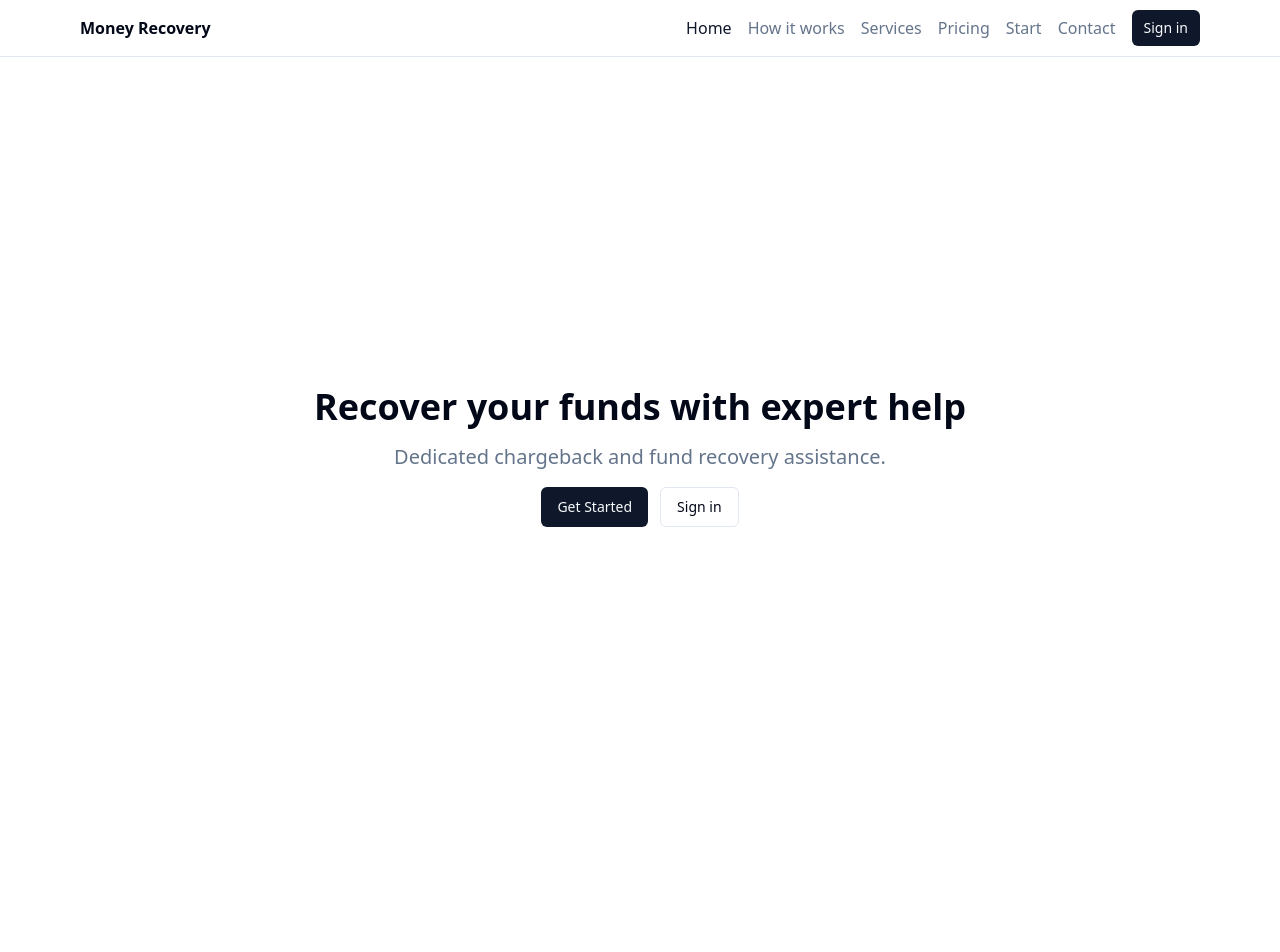
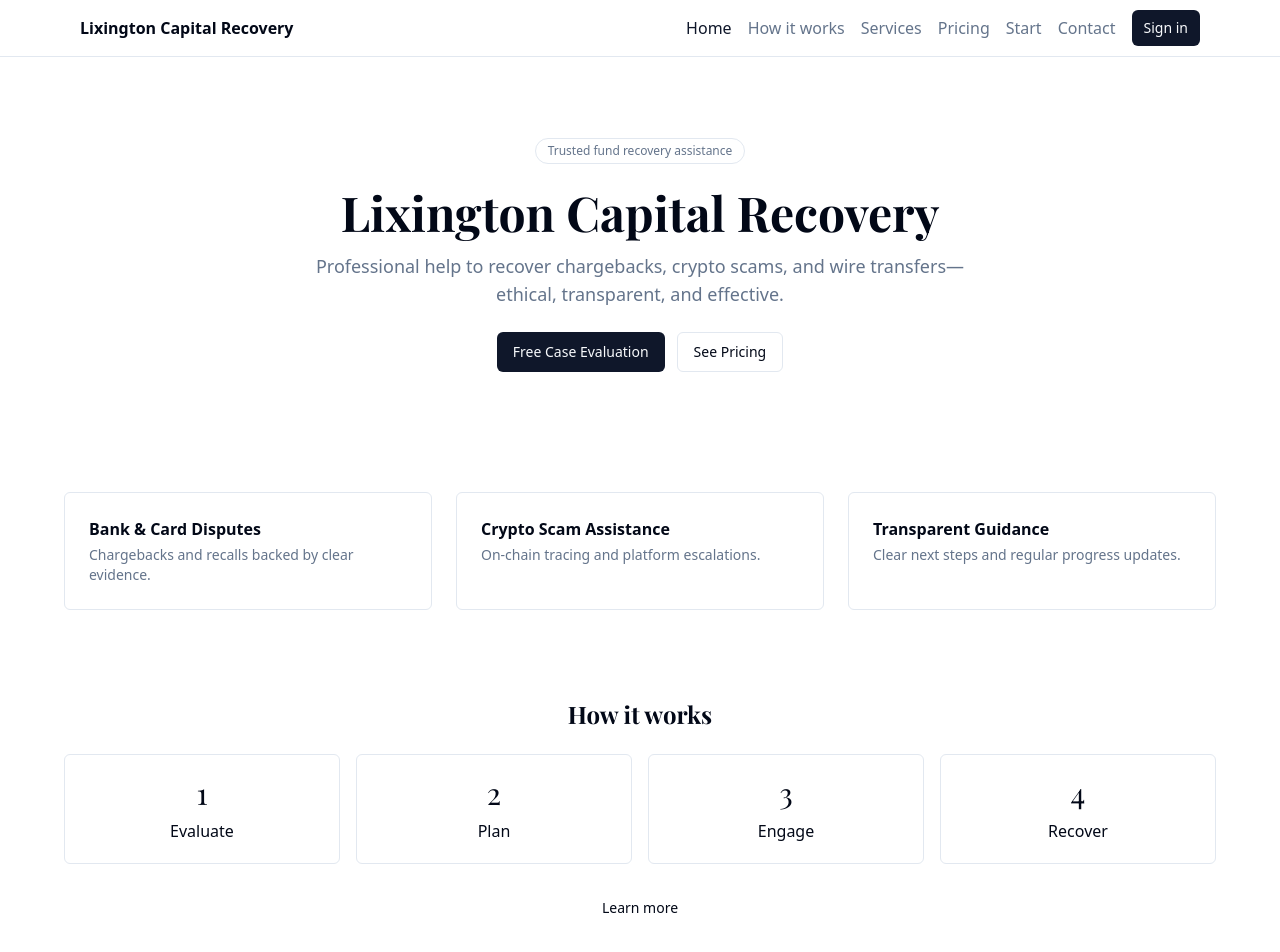
Before and after one commit to Alex41970/fund-restore, a React (Vite) app: page / in a window 1280 px wide. Shown: the top 952 px of the page. Before the commit the page ends 857 px from the top, so only its background shows below. Built offline with nearby package versions, Linux system fonts and the light colour scheme.

Commit message:
Refactor: Rebrand to Lexington Capital Recovery
Rebranded the frontend to "Lexington Capital Recovery" with a focus on creating a beautiful, professional, and trustworthy website. This includes updating UI elements, navigation, and SEO tags to reflect the new brand identity.

```diff
--- a/index.html
+++ b/index.html
@@ -3,12 +3,13 @@
   <head>
     <meta charset="UTF-8" />
     <meta name="viewport" content="width=device-width, initial-scale=1.0" />
-    <title>fund-restore</title>
-    <meta name="description" content="Lovable Generated Project" />
-    <meta name="author" content="Lovable" />
+    <link rel="stylesheet" href="https://fonts.googleapis.com/css2?family=Playfair+Display:wght@400;700&display=swap">
+    <title>Lixington Capital Recovery</title>
+    <meta name="description" content="Professional fund recovery for chargebacks, crypto scams, and wire recalls." />
+    <meta name="author" content="Lixington Capital Recovery" />
 
-    <meta property="og:title" content="fund-restore" />
-    <meta property="og:description" content="Lovable Generated Project" />
+    <meta property="og:title" content="Lixington Capital Recovery" />
+    <meta property="og:description" content="Professional fund recovery for chargebacks, crypto scams, and wire recalls." />
     <meta property="og:type" content="website" />
     <meta property="og:image" content="https://lovable.dev/opengraph-image-p98pqg.png" />
 
--- a/src/components/Header.tsx
+++ b/src/components/Header.tsx
@@ -18,7 +18,7 @@ export const Header: React.FC = () => {
   return (
     <header className="border-b bg-background/80 backdrop-blur supports-[backdrop-filter]:bg-background/60">
       <div className="mx-auto max-w-6xl px-4 h-14 flex items-center justify-between">
-        <NavLink to="/" className="font-semibold">Money Recovery</NavLink>
+        <NavLink to="/" className="font-semibold">Lixington Capital Recovery</NavLink>
         <nav className="flex items-center gap-4">
           <NavLink to="/" className={linkCls} end>Home</NavLink>
           <NavLink to="/how-it-works" className={linkCls}>How it works</NavLink>
--- a/src/pages/Contact.tsx
+++ b/src/pages/Contact.tsx
@@ -4,8 +4,8 @@ const Contact = () => {
   return (
     <main className="min-h-screen bg-background">
       <Helmet>
-        <title>Contact | Money Recovery</title>
-        <meta name="description" content="Get in touch with the Money Recovery team for assistance." />
+        <title>Contact | Lixington Capital Recovery</title>
+        <meta name="description" content="Get in touch with the Lixington Capital Recovery team for assistance." />
         <link rel="canonical" href={window.location.origin + "/contact"} />
       </Helmet>
       <div className="mx-auto max-w-3xl px-4 py-12 space-y-6">
--- a/src/pages/HowItWorks.tsx
+++ b/src/pages/HowItWorks.tsx
@@ -4,8 +4,8 @@ const HowItWorks = () => {
   return (
     <main className="min-h-screen bg-background">
       <Helmet>
-        <title>How It Works | Money Recovery</title>
-        <meta name="description" content="Understand our fund recovery process from evaluation to resolution." />
+        <title>How It Works | Lixington Capital Recovery</title>
+        <meta name="description" content="See our transparent, step-by-step fund recovery process." />
         <link rel="canonical" href={window.location.origin + "/how-it-works"} />
       </Helmet>
       <div className="mx-auto max-w-5xl px-4 py-12 space-y-8">
--- a/src/pages/Index.tsx
+++ b/src/pages/Index.tsx
@@ -8,27 +8,74 @@ const Index = () => {
   return (
     <main className="min-h-screen flex items-center justify-center bg-background">
       <Helmet>
-        <title>Money Recovery | Home</title>
-        <meta name="description" content="Recover lost funds from scams and disputes with Money Recovery." />
+        <title>Lixington Capital Recovery | Home</title>
+        <meta name="description" content="Lixington Capital Recovery helps reclaim lost funds from scams, chargebacks, and wire recalls." />
         <link rel="canonical" href={window.location.origin + "/"} />
       </Helmet>
-      <div className="text-center space-y-4 px-4">
-        <h1 className="text-4xl font-bold">Recover your funds with expert help</h1>
-        <p className="text-xl text-muted-foreground">Dedicated chargeback and fund recovery assistance.</p>
-        <div className="flex items-center justify-center gap-3">
+      <div className="px-4">
+        <section className="mx-auto max-w-6xl text-center py-20">
+          <div className="inline-block rounded-full border px-3 py-1 text-xs text-muted-foreground mb-6">Trusted fund recovery assistance</div>
+          <h1 className="text-4xl md:text-5xl font-bold font-playfair">Lixington Capital Recovery</h1>
+          <p className="mt-4 text-lg text-muted-foreground max-w-2xl mx-auto">Professional help to recover chargebacks, crypto scams, and wire transfers—ethical, transparent, and effective.</p>
+          <div className="mt-6 flex items-center justify-center gap-3">
             {user ? (
               <Button asChild>
-              <Link to="/dashboard">Go to Dashboard</Link>
+                <Link to="/dashboard">Go to Client Portal</Link>
               </Button>
             ) : (
               <Button asChild>
-              <Link to="/start">Get Started</Link>
+                <Link to="/start">Free Case Evaluation</Link>
               </Button>
             )}
             <Button asChild variant="outline">
-            <Link to="/auth">Sign in</Link>
+              <Link to="/pricing">See Pricing</Link>
             </Button>
           </div>
+        </section>
+
+        <section className="mx-auto max-w-6xl grid gap-6 md:grid-cols-3 py-10">
+          <div className="border rounded-md p-6 bg-card/50">
+            <h3 className="font-semibold">Bank & Card Disputes</h3>
+            <p className="text-sm text-muted-foreground mt-1">Chargebacks and recalls backed by clear evidence.</p>
+          </div>
+          <div className="border rounded-md p-6 bg-card/50">
+            <h3 className="font-semibold">Crypto Scam Assistance</h3>
+            <p className="text-sm text-muted-foreground mt-1">On-chain tracing and platform escalations.</p>
+          </div>
+          <div className="border rounded-md p-6 bg-card/50">
+            <h3 className="font-semibold">Transparent Guidance</h3>
+            <p className="text-sm text-muted-foreground mt-1">Clear next steps and regular progress updates.</p>
+          </div>
+        </section>
+
+        <section className="mx-auto max-w-6xl py-12">
+          <h2 className="text-2xl font-bold font-playfair text-center">How it works</h2>
+          <div className="grid gap-4 md:grid-cols-4 mt-6">
+            {['Evaluate','Plan','Engage','Recover'].map((s, i) => (
+              <div key={s} className="border rounded-md p-5 text-center">
+                <div className="text-3xl font-playfair">{i+1}</div>
+                <div className="mt-2 font-medium">{s}</div>
+              </div>
+            ))}
+          </div>
+          <div className="text-center mt-6">
+            <Button asChild variant="ghost"><Link to="/how-it-works">Learn more</Link></Button>
+          </div>
+        </section>
+
+        <section className="mx-auto max-w-6xl py-12">
+          <h2 className="text-2xl font-bold font-playfair text-center">What clients say</h2>
+          <div className="grid gap-6 md:grid-cols-2 mt-6">
+            <blockquote className="border rounded-md p-6 bg-card">
+              <p className="italic">“Professional and honest. They guided me through a successful chargeback.”</p>
+              <footer className="mt-2 text-sm text-muted-foreground">— A. Reynolds</footer>
+            </blockquote>
+            <blockquote className="border rounded-md p-6 bg-card">
+              <p className="italic">“Clear strategy and communication. Highly recommend.”</p>
+              <footer className="mt-2 text-sm text-muted-foreground">— M. Singh</footer>
+            </blockquote>
+          </div>
+        </section>
       </div>
     </main>
   );
--- a/src/pages/PaymentCanceled.tsx
+++ b/src/pages/PaymentCanceled.tsx
@@ -5,7 +5,7 @@ const PaymentCanceled = () => {
   return (
     <main className="min-h-screen bg-background">
       <Helmet>
-        <title>Payment Canceled | Money Recovery</title>
+        <title>Payment Canceled | Lixington Capital Recovery</title>
         <meta name="description" content="Your payment was canceled." />
         <link rel="canonical" href={window.location.origin + "/payment-canceled"} />
       </Helmet>
--- a/src/pages/PaymentSuccess.tsx
+++ b/src/pages/PaymentSuccess.tsx
@@ -5,8 +5,8 @@ const PaymentSuccess = () => {
   return (
     <main className="min-h-screen bg-background">
       <Helmet>
-        <title>Payment Success | Money Recovery</title>
-        <meta name="description" content="Your payment was successful." />
+        <title>Payment Success | Lixington Capital Recovery</title>
+        <meta name="description" content="Your payment to Lixington Capital Recovery was successful." />
         <link rel="canonical" href={window.location.origin + "/payment-success"} />
       </Helmet>
       <div className="mx-auto max-w-xl px-4 py-12 space-y-6 text-center">
--- a/src/pages/Pricing.tsx
+++ b/src/pages/Pricing.tsx
@@ -6,8 +6,8 @@ const Pricing = () => {
   return (
     <main className="min-h-screen bg-background">
       <Helmet>
-        <title>Pricing | Money Recovery</title>
-        <meta name="description" content="Transparent fees for case evaluation and recovery services." />
+        <title>Pricing | Lixington Capital Recovery</title>
+        <meta name="description" content="Transparent fees for evaluation and recovery services." />
         <link rel="canonical" href={window.location.origin + "/pricing"} />
       </Helmet>
       <div className="mx-auto max-w-5xl px-4 py-12 space-y-8">
--- a/src/pages/Services.tsx
+++ b/src/pages/Services.tsx
@@ -4,8 +4,8 @@ const Services = () => {
   return (
     <main className="min-h-screen bg-background">
       <Helmet>
-        <title>Services | Money Recovery</title>
-        <meta name="description" content="Chargebacks, crypto scam recovery, wire recalls, and dispute assistance." />
+        <title>Services | Lixington Capital Recovery</title>
+        <meta name="description" content="Expert chargebacks, crypto scam assistance, wire recalls, and dispute services." />
         <link rel="canonical" href={window.location.origin + "/services"} />
       </Helmet>
       <div className="mx-auto max-w-5xl px-4 py-12 space-y-8">
--- a/src/pages/Start.tsx
+++ b/src/pages/Start.tsx
@@ -6,8 +6,8 @@ const Start = () => {
   return (
     <main className="min-h-screen bg-background">
       <Helmet>
-        <title>Free Case Evaluation | Money Recovery</title>
-        <meta name="description" content="Start your free case evaluation to begin your fund recovery." />
+        <title>Free Case Evaluation | Lixington Capital Recovery</title>
+        <meta name="description" content="Start your free evaluation to begin your fund recovery." />
         <link rel="canonical" href={window.location.origin + "/start"} />
       </Helmet>
       <div className="mx-auto max-w-2xl px-4 py-12 space-y-6">
--- a/tailwind.config.ts
+++ b/tailwind.config.ts
@@ -17,8 +17,11 @@ export default {
 				'2xl': '1400px'
 			}
 		},
-		extend: {
-			colors: {
+			extend: {
+				fontFamily: {
+					playfair: ['"Playfair Display"', 'serif'],
+				},
+				colors: {
 				border: 'hsl(var(--border))',
 				input: 'hsl(var(--input))',
 				ring: 'hsl(var(--ring))',
```
Lines whose indentation alone changed are shown as unchanged.
